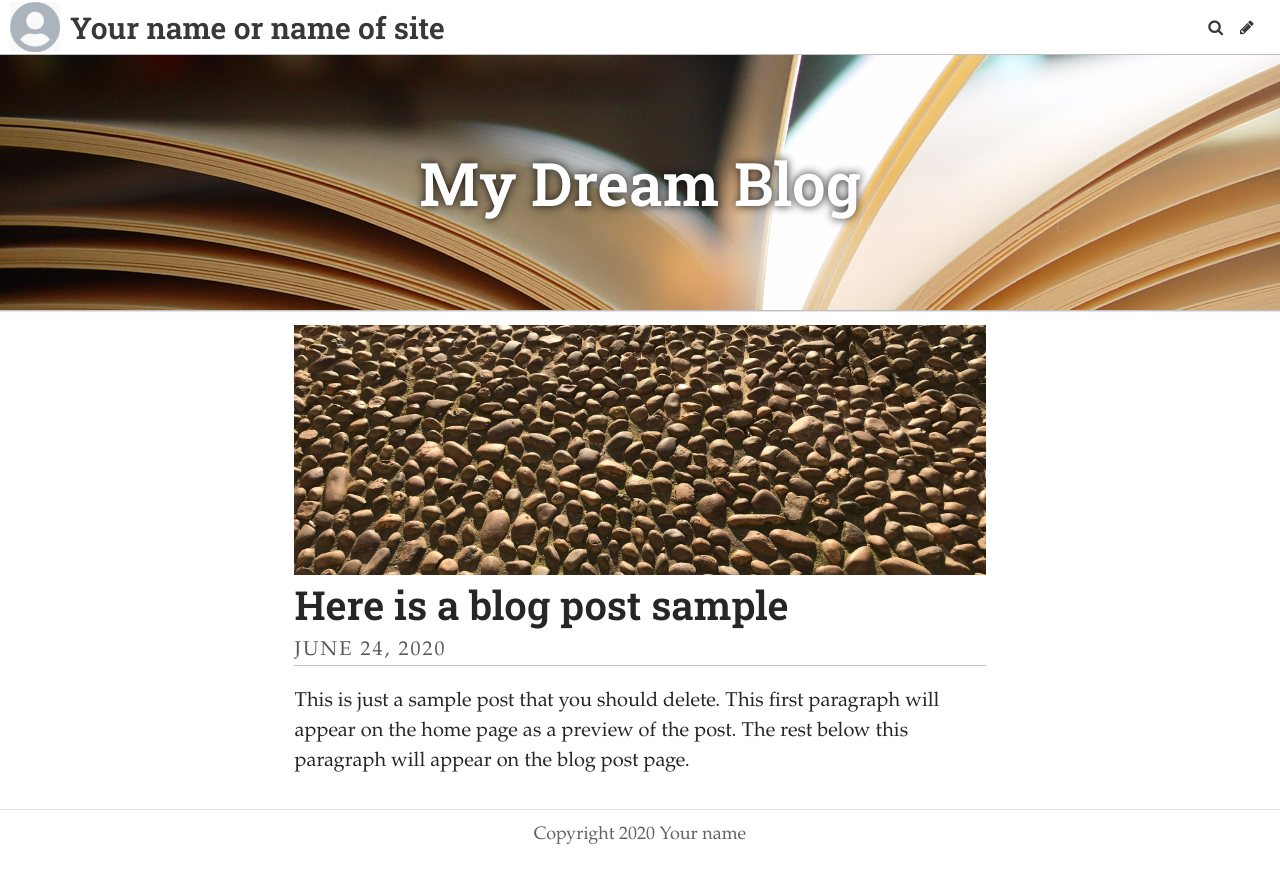
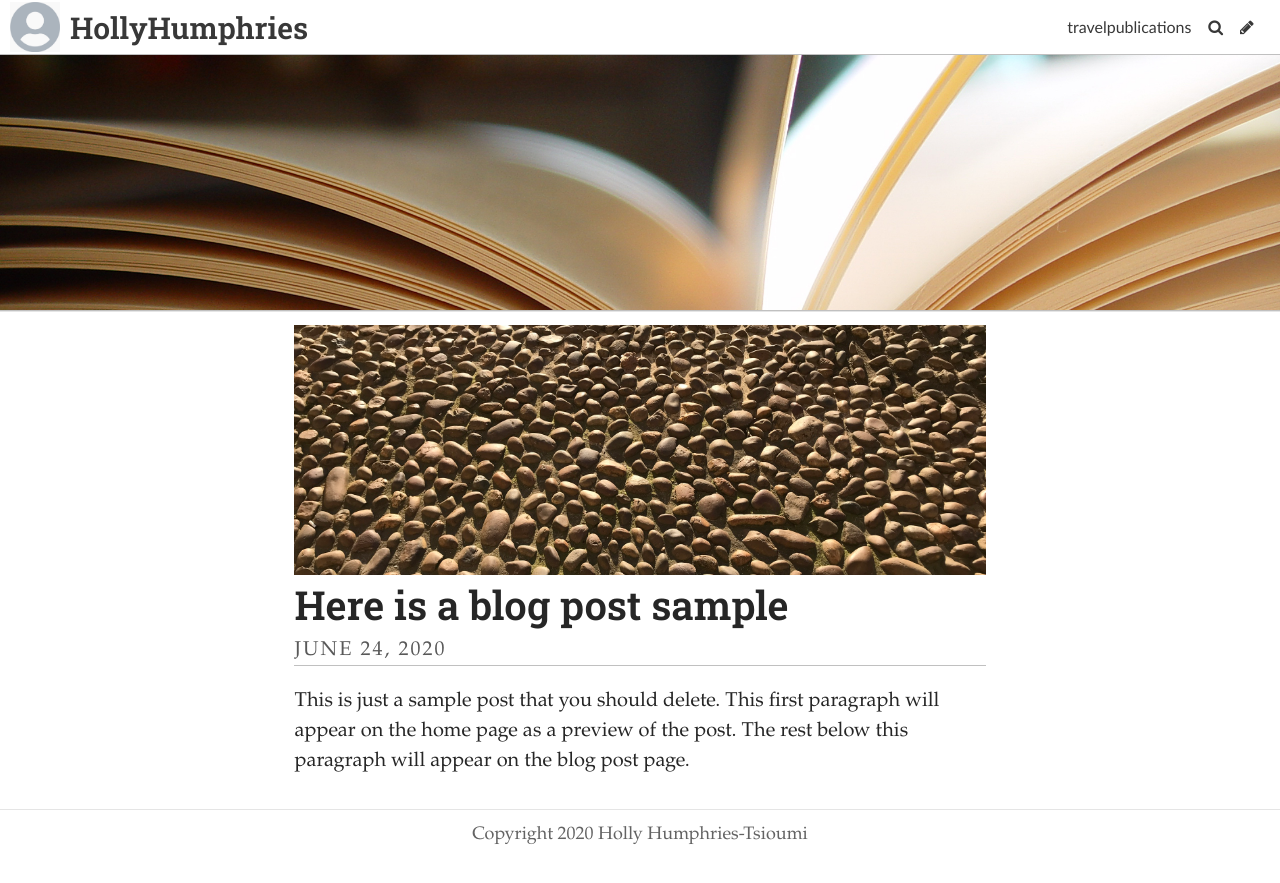
Before and after one commit to hollyhumphries/mybrookesblog, a Jekyll site: the page built from index.html, in a window 1280 px wide. Shown: the top 883 px of the page. Built offline with Jekyll 4.4.1, drawn with Linux system fonts in a browser that asks for light colours; some web fonts are replaced; the list of posts is cut into pages by our own code.

Commit message:
Update Settings “general”

```diff
--- a/_data/settings.yml
+++ b/_data/settings.yml
@@ -1,11 +1,14 @@
-title: Your name or name of site
+title: HollyHumphries
 description: A website with a blog
-header_text: My Dream Blog
-footer_text: Copyright 2020 Your name
+header_text: ""
+footer_text: Copyright 2020 Holly Humphries-Tsioumi
 header_feature_image: ../uploads/pages.jpg
-bannerheight: "20vmax"
-gridlayout: false
+bannerheight: 20vmax
 logo: /uploads/logo.jpg
 favicon: /uploads/favicon.ico
+gridlayout: false
+fixednavbar: false
 upzoom: true
-fixednavbar: false
+items:
+  - name: travelpublications
+    siteurl: https://travelpublications.netlify.app
```
